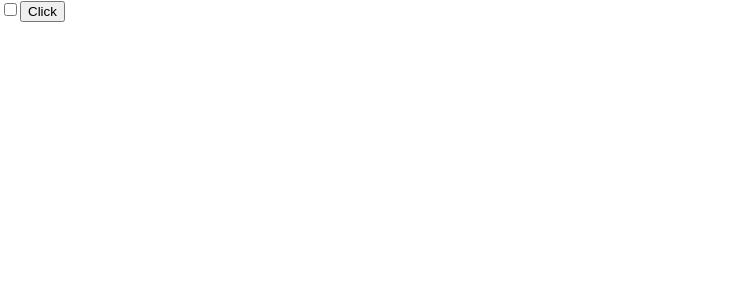
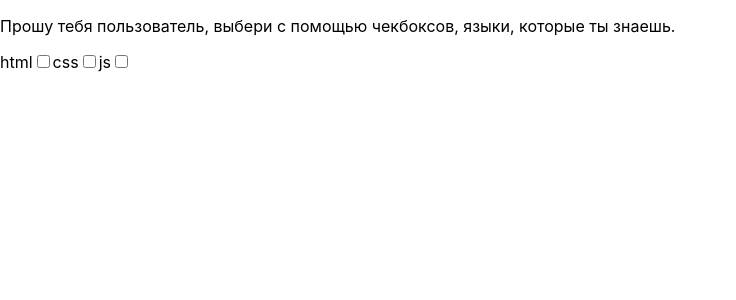
Before and after one commit to nemnogokartavyy/Basic-React-Tutorial, a React (Create React App) app: page / in a window 1280 px wide. Shown: the top 300 px of the page, without its empty margins (0-736 px from the left). Built offline with nearby package versions, Linux system fonts and the light colour scheme.

Commit message:
React Prime 62/112 chapter 2 task 62 gtask

```diff
--- a/src/App.js
+++ b/src/App.js
@@ -2,17 +2,31 @@
 
 import React, { useState } from 'react';
 
-//1
+//2
 function App() {
 
-  const [checked, setChecked] = useState(false);
-  const [text, setText] = useState();
+  const [checked1, setChecked1] = useState(false);
+  const [checked2, setChecked2] = useState(false);
+  const [checked3, setChecked3] = useState(false);
 
   return (
     <>
-      <input type='checkbox' checked={checked} onChange={() => setChecked(!checked)} />
-      <button onClick={() => { checked ? setText('Привет пользователь!') : setText('Пока пользователь!') }}>Click</button>
-      <p>{text}</p>
+      <p>Прошу тебя пользователь, выбери с помощью чекбоксов, языки, которые ты знаешь.</p>
+      <label>
+        html
+        <input type='checkbox' checked={checked1} onChange={() => setChecked1(!checked1)} />
+      </label>
+      <label>
+        css
+        <input type='checkbox' checked={checked2} onChange={() => setChecked2(!checked2)} />
+      </label>
+      <label>
+        js
+        <input type='checkbox' checked={checked3} onChange={() => setChecked3(!checked3)} />
+      </label>
+      <p>{checked1 && 'Пользователь знает HTML'}</p>
+      <p>{checked2 && 'Пользователь знает CSS'}</p>
+      <p>{checked3 && 'Пользователь знает JS'}</p>
     </>
   )
 
```
